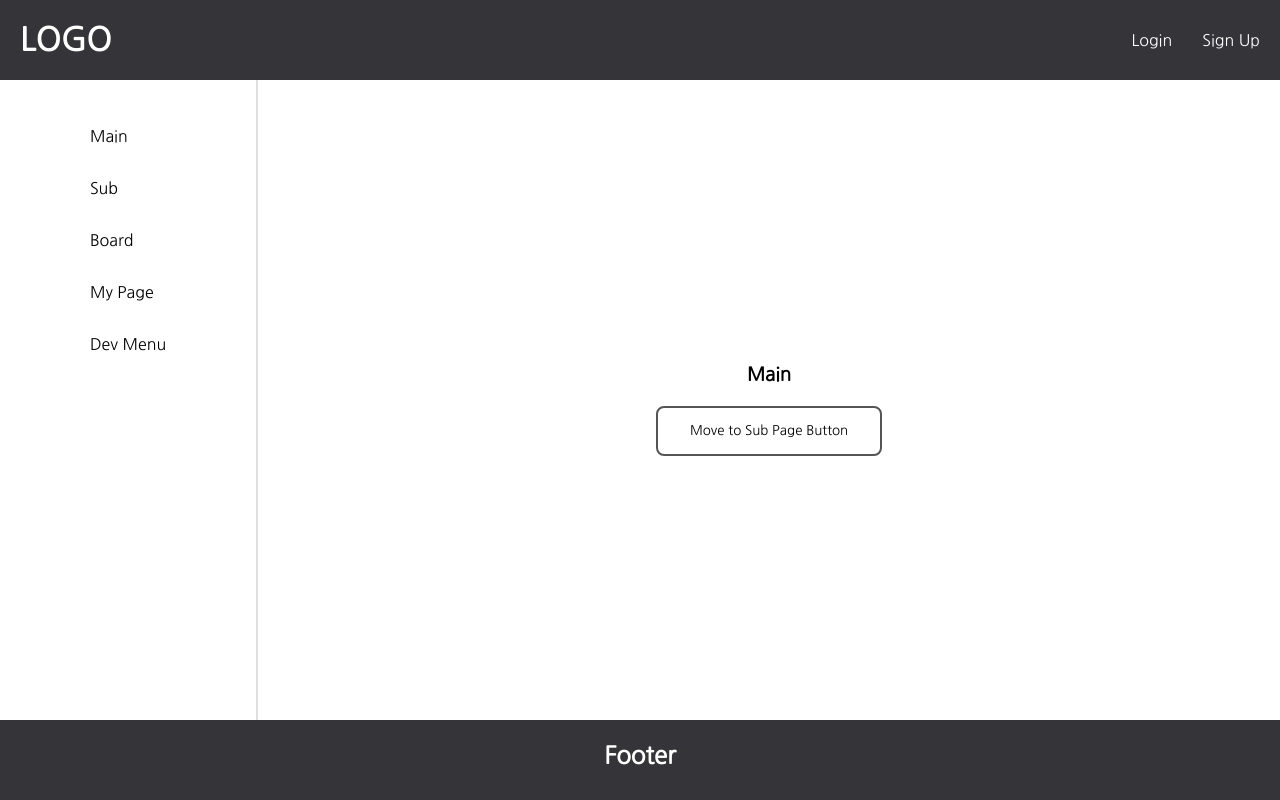
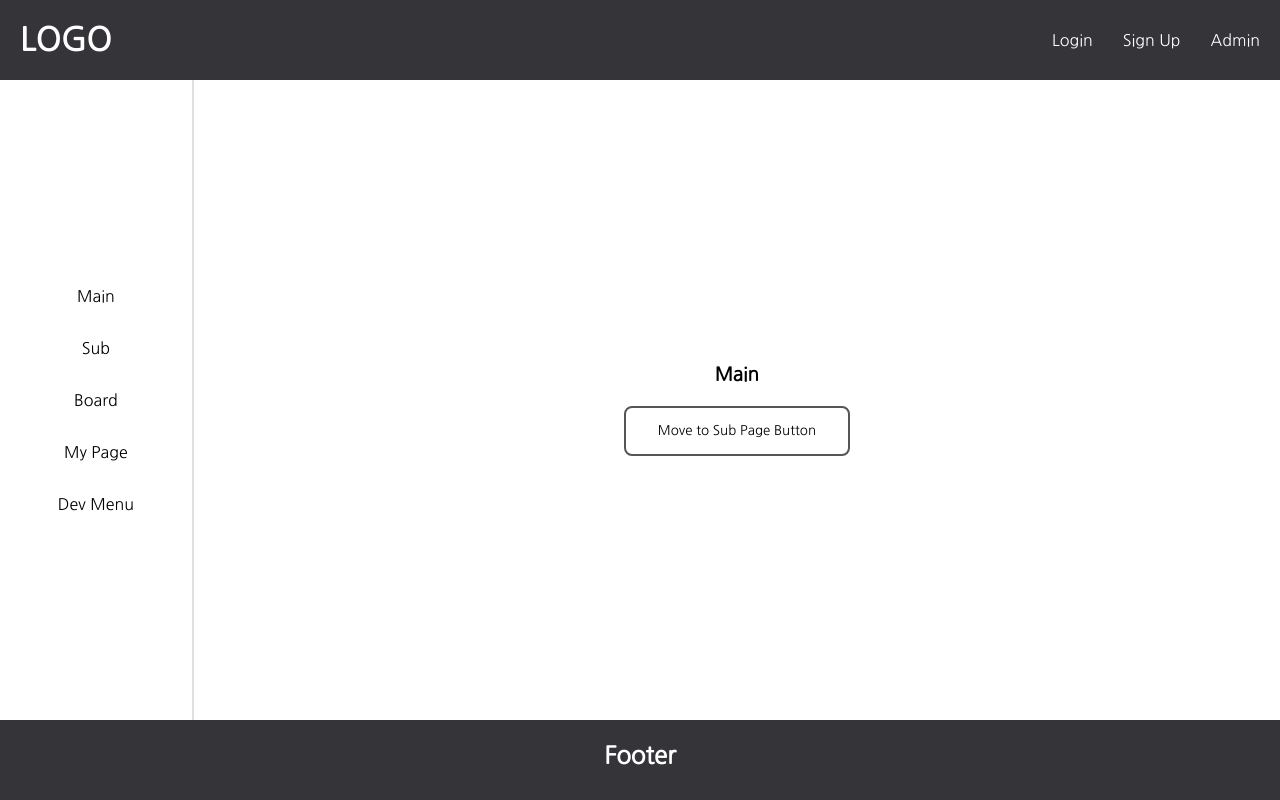
Before and after one commit to sanjeonsujeon/frontEnd, a React (Create React App) app in the folder Dufs-FrontEnd/: page / in a window 1280 px wide. Built offline with nearby package versions, Linux system fonts and the light colour scheme.

Commit message:
config 파일 추가 및 스타일 수정, App.jsx 구조변경

```diff
--- a/Dufs-FrontEnd/src/App.jsx
+++ b/Dufs-FrontEnd/src/App.jsx
@@ -1,38 +1,57 @@
 import React from "react";
+//React Routing
 import { BrowserRouter, Routes, Route } from "react-router-dom";
 import styled from "styled-components";
-
+//import component
 import Header from './Component/Header';
 import Footer from './Component/Footer';
-
+import Sidebar from './Component/Sidebar';
+//import pages
 import Main from './pages/Main';
 import Sub from './pages/Sub';
 import Login from './pages/Login';
 import SignUp from './pages/SginUp';
-import Sidebar from './Component/Sidebar';
 import NotFound from './pages/NotFound';
 import MyPage from "./pages/MyPage";
 import DevPage from "./pages/TestPage";
 import Board from "./pages/Board";
+//import config
+import config from "./config";
 
-const Body = styled.div`
+const Wrapper = styled.div`
+  display: flex;
+  flex-direction: column;
+  height: auto;
+  min-height: 100vh;
+`
+
+const Content = styled.div`
     display: flex;
     flex-direction: row;
-    height : auto;
-    min-height: 80vh;
-`
-const Content = styled.div`
+    justify-content: space-between;
+    align-items: center;
     text-align: center;
     margin: auto;
-    flex: 1;
+    width: 100%;
+    height: auto;
+    min-height: calc(100vh - ${config.HeaderHeight} - ${config.FooterHeight});
 `
+
+const AppRoutes = styled.div`
+  width: 85%;
+  display: flex;
+  height: auto;
+  justify-content: center; /* 수평 중앙 정렬 */
+`;
+
 function App() {
   return (
+    <Wrapper>
     <BrowserRouter>
       <Header />
-      <Body>
+      <Content>
         <Sidebar />
-        <Content>
+        <AppRoutes>
           <Routes>
             <Route path="/" element = {<Main/>} />
             <Route path="/devpage" element = {<DevPage/>} />
@@ -43,10 +62,11 @@ function App() {
             <Route path="/board" element = {<Board/>} />
             <Route path="*" element = {<NotFound />} />
           </Routes>
-        </Content>
-      </Body>
+        </AppRoutes>
+      </Content>
       <Footer/>
     </BrowserRouter>
+    </Wrapper>
   );
 }
 
--- a/Dufs-FrontEnd/src/Component/Footer.jsx
+++ b/Dufs-FrontEnd/src/Component/Footer.jsx
@@ -5,7 +5,7 @@ const StyledFooter = styled.div`
     display: inline-block;
     background: #343439;
     color: #fff;
-    height: 10vh;
+    height: 80px;
     width: 100%;
     text-align: center;
 `
--- a/Dufs-FrontEnd/src/Component/Header.jsx
+++ b/Dufs-FrontEnd/src/Component/Header.jsx
@@ -23,7 +23,8 @@ function Header() {
 
     const menus = [
         { name: "Login", path: "/login"},
-        { name: "Sign Up", path: "/sginup"}
+        { name: "Sign Up", path: "/sginup"},
+        { name: "Admin", path: "/devpage"}
     ];
 
     return (
--- a/Dufs-FrontEnd/src/Component/Sidebar.jsx
+++ b/Dufs-FrontEnd/src/Component/Sidebar.jsx
@@ -2,19 +2,26 @@ import React from "react";
 import { NavLink } from "react-router-dom";
 import styled from "styled-components";
 import SidebarItem from "./SidebarItem";
+import config from "../config"
 
 const Side = styled.div`
   display: flex;
   border-right: 2px solid #e0e0e0;
   flex-direction: column;
+  justify-content: center;
   align-items: center;
-  width: 20%;
+  width: 15%;
+  height: auto;
+  min-height: calc(100vh - ${config.HeaderHeight} - ${config.FooterHeight});
 `
 
 const Menu = styled.div`
-  margin: 30px 0 30px 0;
   display: flex;
   flex-direction: column;
+  justify-content: center;
+  align-items: center;
+  width: 100%;
+  margin: 30px 0 30px 0;
 `
 
 function Sidebar() {
--- /dev/null
+++ b/Dufs-FrontEnd/src/config.js
@@ -0,0 +1,9 @@
+const HeaderHeight = "80px";
+const FooterHeight = "80px";
+
+const value = {
+    HeaderHeight,
+    FooterHeight,
+};
+
+export default value;
--- a/Dufs-FrontEnd/src/pages/TestPage.jsx
+++ b/Dufs-FrontEnd/src/pages/TestPage.jsx
@@ -16,12 +16,12 @@ const Menu = styled.div`
 const DevPage = (props) => {
 
     const menus = [
-        { name: "메인 페이지", path: "/" },
-        { name: "서브 페이지", path: "/sub"},
-        { name: "게시판 페이지", path: "/board"},
-        { name: "로그인 페이지", path: "/login"},
-        { name: "회원가입 페이지", path: "/signup"},
-        { name: "마이 페이지", path: "/mypage"},
+        { name: "메인", path: "/" },
+        { name: "서브", path: "/sub"},
+        { name: "게시판", path: "/board"},
+        { name: "로그인", path: "/login"},
+        { name: "회원가입", path: "/signup"},
+        { name: "마이페이지", path: "/mypage"},
         { name: "404 페이지", path: "/*"}
       ];
 
```
